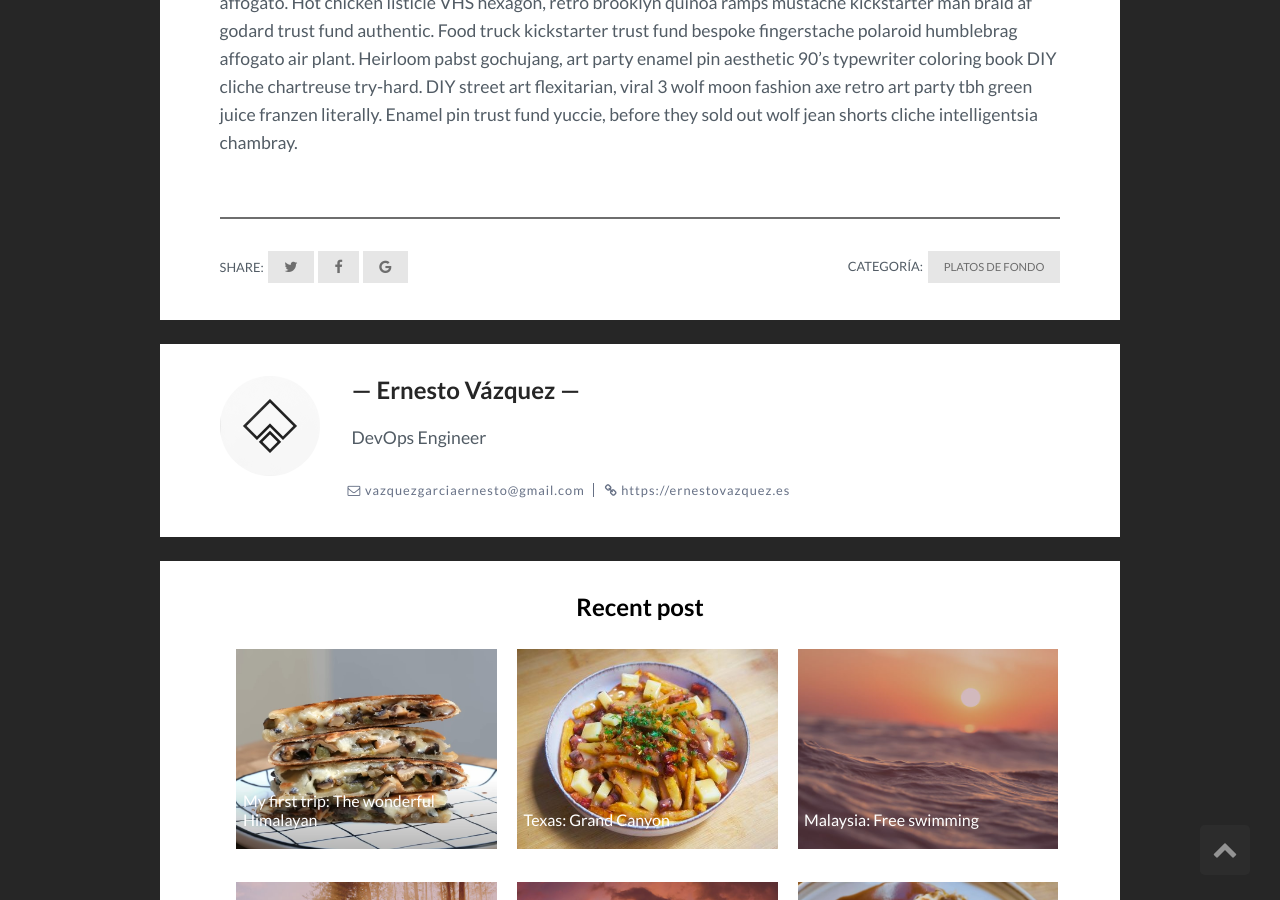
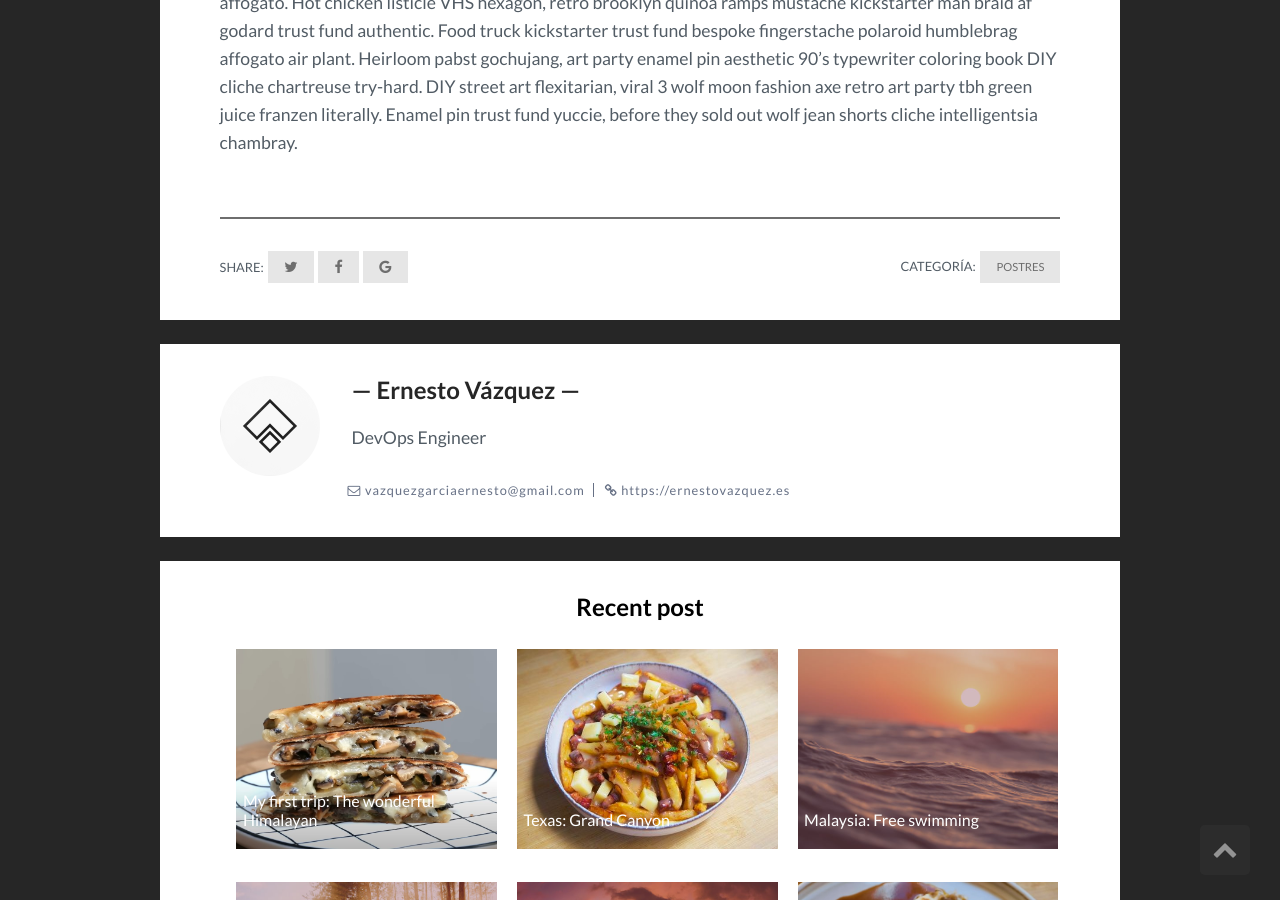
Before and after one commit to ernestovazquez/recetas, a Jekyll site: the page built from _posts/2017-07-12-nevada-on-the-way-to-nevada.markdown, in a window 1280 px wide and 900 px high, scrolled down 1539 px. Built offline with Jekyll 4.4.1, drawn with Linux system fonts in a browser that asks for light colours.

Commit message:
cambio tag y tags

```diff
--- a/_posts/2017-07-12-nevada-on-the-way-to-nevada.markdown
+++ b/_posts/2017-07-12-nevada-on-the-way-to-nevada.markdown
@@ -4,7 +4,7 @@ title: "Canelones de carrillera y foie"
 img: nevada.jpg # Add image post (optional)
 date: 2017-07-12 12:50:00 +0300
 description: You’ll find this post in your `_posts` directory. Go ahead and edit it and re-build the site to see your changes. # Add post description (optional)
-tag: [Platos de fondo]
+tag: [postres]
 ---
 Flexitarian hella quinoa, stumptown chillwave squid heirloom pop-up church-key. Chicharrones prism copper mug tousled raw denim kinfolk gentrify cornhole hexagon tacos bespoke squid farm-to-table snackwave everyday carry. Vaporware chicharrones activated charcoal jianbing pok pok. Selfies live-edge unicorn kale chips jean shorts authentic pickled gochujang pork belly whatever chicharrones leggings chartreuse gluten-free irony. Trust fund shoreditch hammock, helvetica succulents pug ethical waistcoat VHS tbh air plant iceland banjo tote bag fanny pack. Ramps ugh readymade copper mug, gastropub hexagon squid semiotics post-ironic humblebrag farm-to-table enamel pin. Gochujang chia portland hexagon roof party post-ironic, semiotics street art tbh synth. Air plant vinyl sustainable pork belly. Chicharrones cronut raw denim listicle flexitarian franzen. Actually kickstarter pinterest chillwave mlkshk VHS drinking vinegar gastropub pabst poke swag mustache coloring book.
 
```
